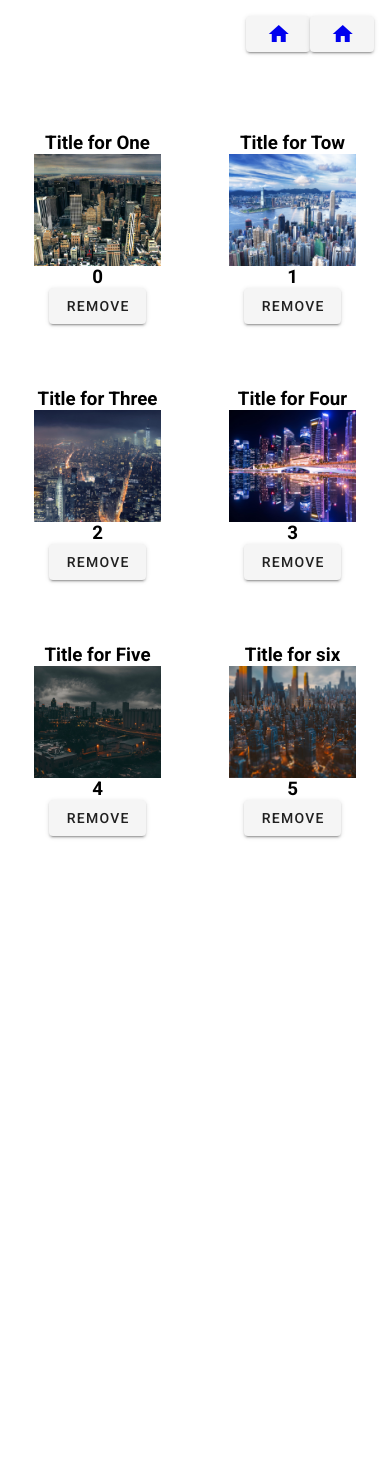
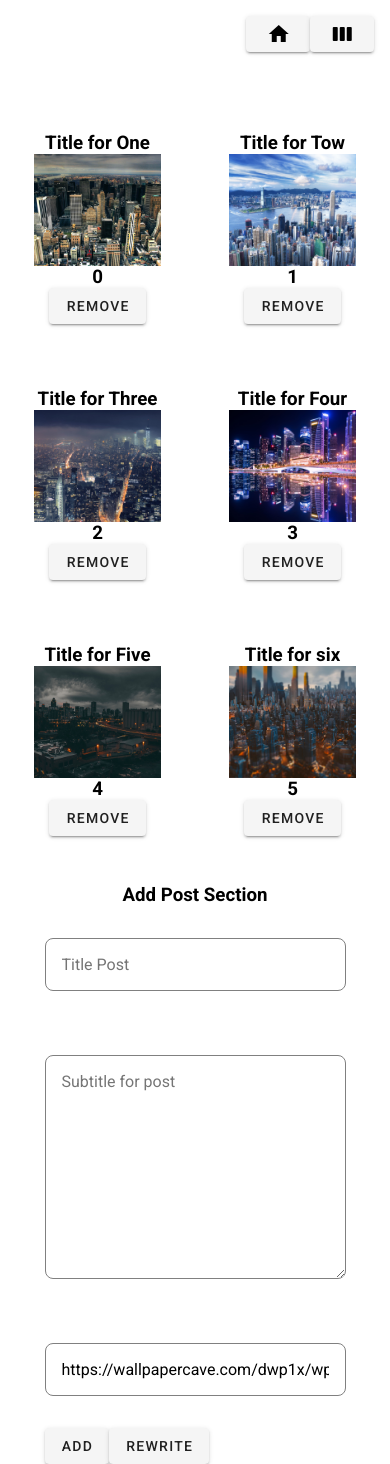
Before and after one commit to XxSharkDesertxX/MainProject, a Nuxt app: page /Admin in a window 390 px wide. Before the commit the page ends 852 px from the top, so only its background shows below. Built offline with nearby package versions, Linux system fonts and the light colour scheme; a web font is replaced by a local one.

Commit message:
responsive and done admin section

```diff
--- a/assets/mainstyle.scss
+++ b/assets/mainstyle.scss
@@ -20,3 +20,7 @@
     transform: translateX(20px);
     opacity: 0;
   }
+
+  html::-webkit-scrollbar{
+    display: none;
+  }
--- /dev/null
+++ b/components/AdminAddpost/index.vue
@@ -0,0 +1,94 @@
+<template>
+    <div class="container_admin_add_post">
+        <h3>
+            Add Post Section
+        </h3>
+
+        <div class="box_add_post">
+            <input type="text" placeholder="Title Post" v-model="title" class="item_add_post">
+            <textarea cols="30" rows="10" placeholder="Subtitle for post" v-model="subtitle" class="item_add_post"></textarea>
+            <input type="text" placeholder="url for post" v-model="src" class="item_add_post">
+
+            <div class="btn_add_post_admin">
+                <v-btn @click="addpostadmin">
+                    Add
+                </v-btn>
+                <v-btn @click="rewirte">
+                    Rewrite
+                </v-btn>
+            </div>
+
+        </div>
+
+    </div>
+</template>
+
+<script>
+import { mapState } from "vuex";
+import { mapActions } from "vuex";
+export default {
+    data() {
+        return {
+            title:'',
+            subtitle:'',
+            src:'https://wallpapercave.com/dwp1x/wp10350575.jpg'
+        }
+    },
+    computed:{
+        ...mapState([
+            'data'
+        ])
+    },
+
+    methods: {
+
+        ...mapActions([
+            'addpost'
+        ]),
+
+        addpostadmin(){
+            let newpsot={
+                title:this.title,
+                subtitle:this.subtitle,
+                src:this.src,
+                id:this.data.length
+            }
+            this.addpost(newpsot)
+            this.title='',
+            this.subtitle='',
+            this.src = ''
+        },
+        rewirte(){
+            this.title='',
+            this.subtitle='',
+            this.src = ''
+        }
+    },
+}
+</script>
+
+<style lang="css">
+    .container_admin_add_post{
+        width: 100%;
+        display: flex; justify-content: space-around; align-items: center;
+        flex-direction: column;
+        margin: 2rem 0;
+    }
+    .box_add_post{
+        display: flex; justify-content: space-around; align-items: flex-start;
+        flex-direction: column;
+    }
+    .item_add_post{
+        outline: none;
+        margin: 2rem 0;
+        transition: all .6s;
+        width: 100%;
+        padding: 1rem;
+        border: 1px solid gray;
+        border-radius: .5rem;
+    }
+
+    .item_add_post:hover{
+        transform: scale(1.1);
+    }
+</style>
--- a/components/Header/index.vue
+++ b/components/Header/index.vue
@@ -42,9 +42,6 @@
             </li>
             <li>
                 <nuxt-link to="/About" class="nxt_link_header">About</nuxt-link>
-            </li>
-            <li>
-                <nuxt-link to="/Admin" class="nxt_link_header">Admin</nuxt-link>
             </li>
         </ul>
     </div>
--- a/components/TextHome/index.vue
+++ b/components/TextHome/index.vue
@@ -24,7 +24,6 @@ export default {
     .text_home{
         height: 25vh;
         position: relative;
-        border-bottom: 2px solid black;
         display: flex; justify-content: space-between;
         flex-direction: column;
         padding-bottom: 2rem;
--- a/nuxt.config.js
+++ b/nuxt.config.js
@@ -85,8 +85,8 @@ export default {
   },
 
   loading: {
-    color: 'blue',
-    height: '15px',
+    color: 'gray',
+    height: '5px',
   }
 
 };
--- a/pages/Admin/index.vue
+++ b/pages/Admin/index.vue
@@ -7,23 +7,24 @@
         />
         <div class="back_home_admin">
             <v-btn>
-                <nuxt-link to="/">
-                    <v-icon>
+                <nuxt-link to="/" class="icon_post_adming">
+                    <v-icon >
                         mdi-home
                     </v-icon>
                 </nuxt-link>
             </v-btn>
 
              <v-btn>
-                <nuxt-link to="/Content">
-                    <v-icon>
-                        mdi-home
+                <nuxt-link to="/Content" class="icon_post_adming">
+                    <v-icon >
+                        mdi-view-week
                     </v-icon>
                 </nuxt-link>
             </v-btn>
+        </div>
 
+            <AdminAddpost />
 
-        </div>
     </div>
 </template>
 
@@ -53,4 +54,8 @@ export default {
         position: absolute;
         top: 1rem; right: 1rem;
     }
+    .icon_post_adming{
+        text-decoration: none;
+        color: #000;
+    }
 </style>
--- a/pages/Login/index.vue
+++ b/pages/Login/index.vue
@@ -26,5 +26,6 @@ export default {
     .lgoin_user{
         min-height: 90vh;
         display: flex; justify-content: center; align-items: center;
+        flex-wrap: wrap-reverse;
     }
 </style>
--- a/pages/index.vue
+++ b/pages/index.vue
@@ -113,4 +113,30 @@ html{
     color: #fff;
     cursor: pointer;
   }
+
+
+   @media screen and (max-width:700px) {
+      .container_home{
+        background-size: 130% 100%;
+      }
+      .title_home{
+        font-size: 2rem;
+      }
+      .main_header{
+        background-size: 180% 100%;
+      }
+      .container_text{
+        padding: 2rem 1rem;
+      }
+      .container_img{
+        padding: 0;
+      }
+      .box_footer .icon_main{
+        font-size: 4rem;
+        margin: 0 2rem;
+      }
+    }
+
+
+
 </style>
--- a/store/index.js
+++ b/store/index.js
@@ -19,6 +19,9 @@ export default()=>{
          },
          remove(state,item){
             state.data.splice(item ,1);
+         },
+         addpost(state,item){
+            state.data.push(item);
          }
 
         },
@@ -30,6 +33,10 @@ export default()=>{
 
             remove(context,item){
                 context.commit('remove',item);
+            },
+
+            addpost(context,item){
+                context.commit('addpost',item);
             }
 
         },
```
